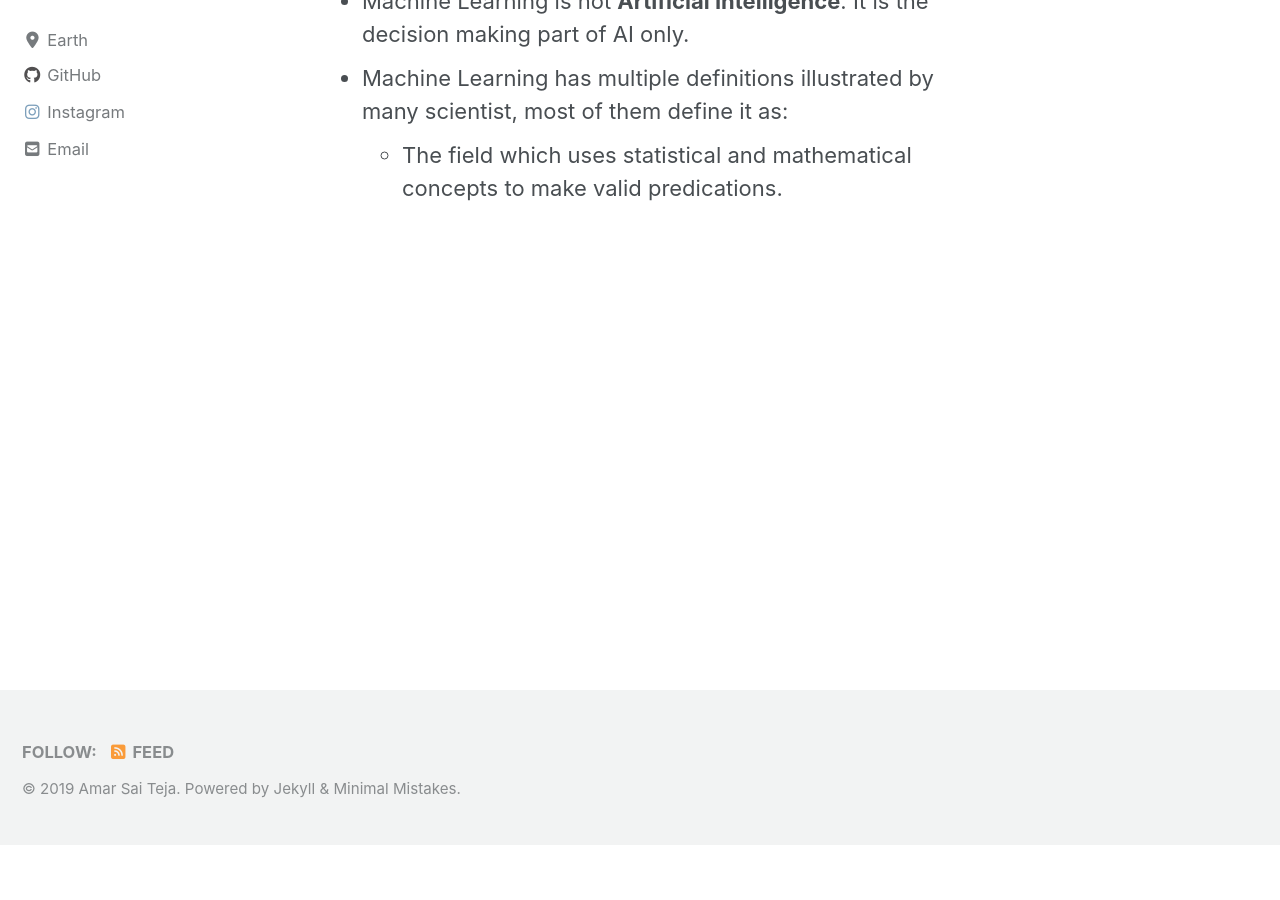
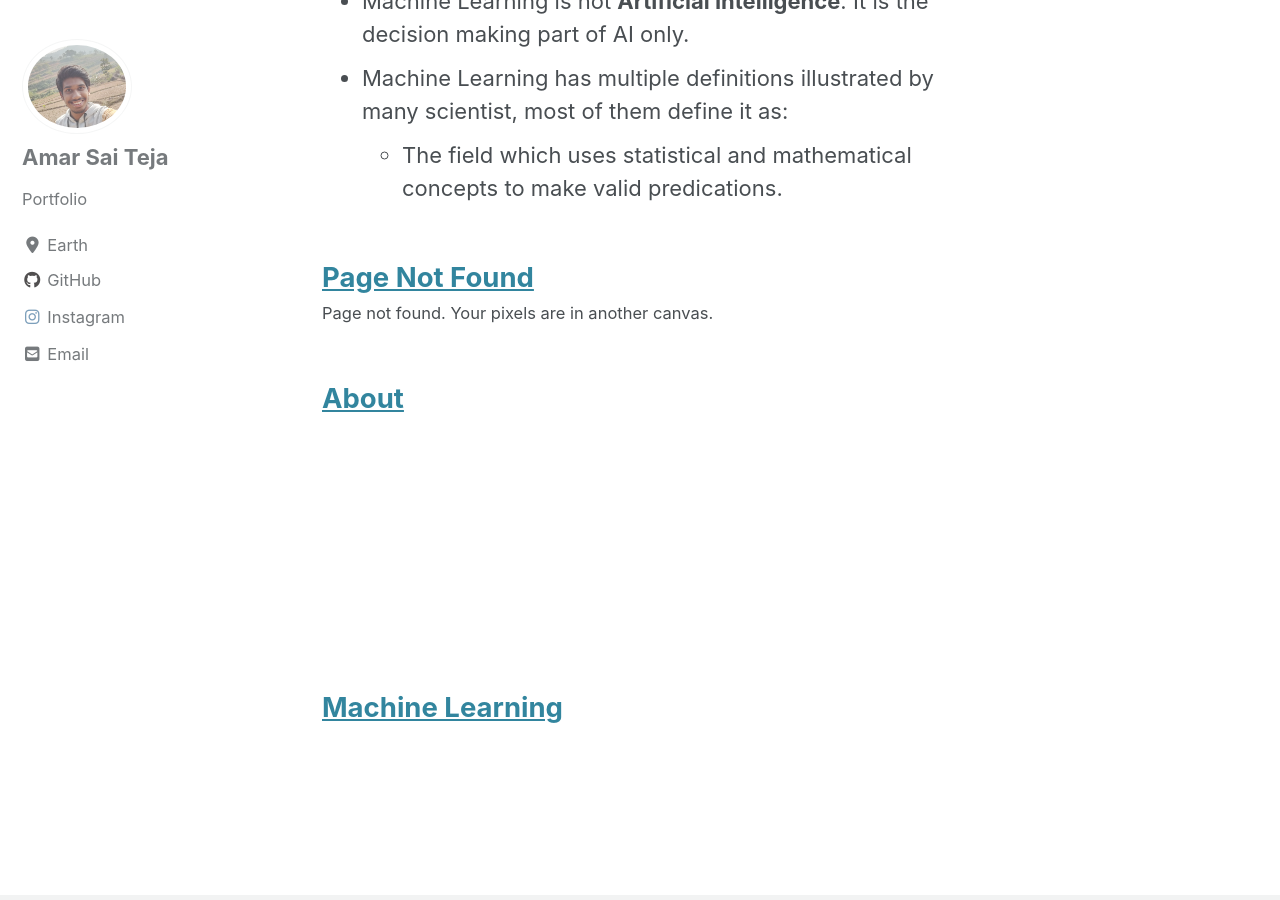
Before and after one commit to Immortalv5/Immortalv5.github.io, a Jekyll site: the page built from _pages/machinelearning.md, in a window 1280 px wide and 900 px high, scrolled down 1281 px. Built offline with Jekyll 4.4.1, drawn with Linux system fonts in a browser that asks for light colours; cached includes are drawn as plain includes; nearby versions of some CDN libraries; before the commit the page ends 2126 px from its top, so only the background shows below that.

Commit message:
New Post

```diff
--- a/_pages/machinelearning.md
+++ b/_pages/machinelearning.md
@@ -11,3 +11,7 @@
 + Machine Learning is not **Artificial Intelligence**. It is the decision making part of AI only.
 - Machine Learning has multiple definitions illustrated by many scientist, most of them define it as:
   - The field which uses statistical and mathematical concepts to make valid predications.
+
+{% for post in site.pages %}
+  {% include archive-single.html %}
+{% endfor %}
```
Also changed, not shown: _posts/2019-08-27-Hello_World.md (+3 -1 lines).
